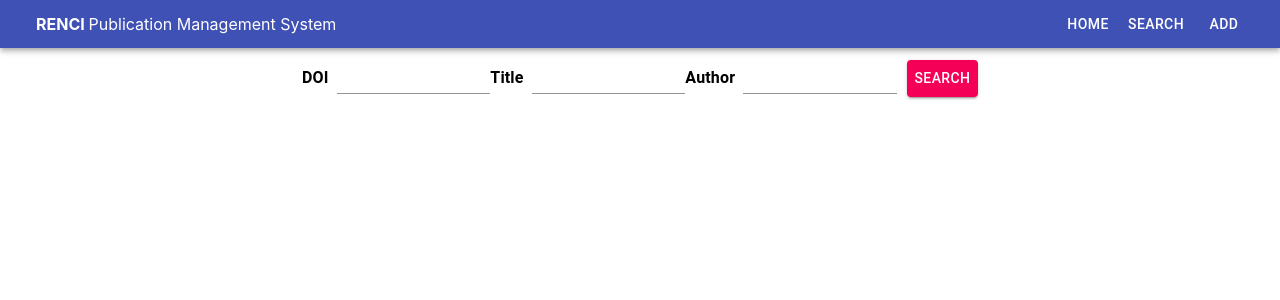
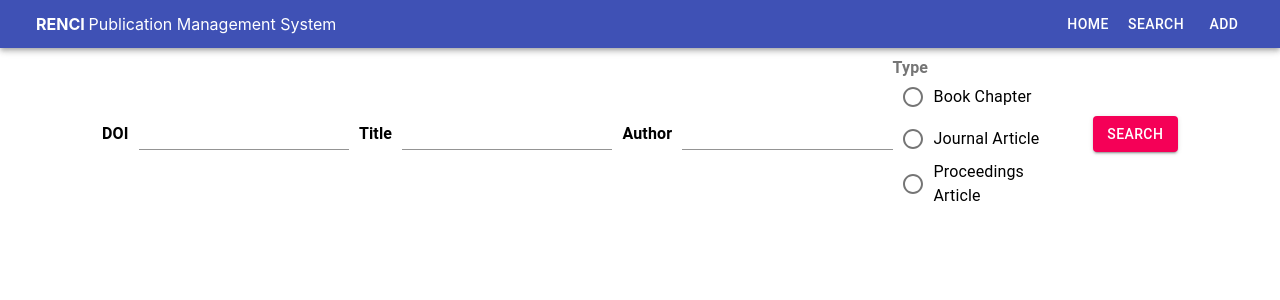
Before and after one commit to connectbo/Publication-Management-System-RENCI, a React (Create React App) app in the folder frontend/: page /search in a window 1280 px wide. Shown: the top 300 px of the page. Built offline with nearby package versions, Linux system fonts and the light colour scheme.

Commit message:
Added Radio Button Group

```diff
--- a/frontend/src/components/Home.js
+++ b/frontend/src/components/Home.js
@@ -1,5 +1,5 @@
 import React, { useState, useEffect } from 'react';
-import { BrowserRouter as Link } from 'react-router-dom';
+//import { BrowserRouter as Link } from 'react-router-dom';
 import { makeStyles } from '@material-ui/core/styles';
 import Container from '@material-ui/core/Container';
 import Card from '@material-ui/core/Card';
--- a/frontend/src/components/Search.js
+++ b/frontend/src/components/Search.js
@@ -1,5 +1,5 @@
 import React, { useState } from 'react';
-import { BrowserRouter as Link } from 'react-router-dom';
+//import { BrowserRouter as Link } from 'react-router-dom';
 import { makeStyles } from '@material-ui/core/styles';
 import Container from '@material-ui/core/Container';
 import Card from '@material-ui/core/Card';
@@ -7,6 +7,7 @@ import CardContent from '@material-ui/core/CardContent';
 import Button from '@material-ui/core/Button';
 import Typography from '@material-ui/core/Typography';
 import Input from '@material-ui/core/Input';
+import { Radio, RadioGroup, FormLabel, FormControl, FormControlLabel } from '@material-ui/core';
 
 const useStyles = makeStyles({
   body: {
@@ -23,10 +24,10 @@ const useStyles = makeStyles({
     padding: '12px 12px',
     display: 'flex',
     alignItems: 'center',
-    width: 700,
+    width: 1100,
   },
   input: {
-    marginLeft: 8,
+    marginLeft: 10,
   }
 });
 
@@ -64,8 +65,16 @@ function Search() {
     <div>
       <Container className={classes.root}>
         <Typography><strong>DOI</strong></Typography><Input className={classes.input} id="ref" type="text" value={ref} onChange={handlerefChange}></Input>
-        <Typography><strong>Title</strong></Typography><Input className={classes.input} id="title" type="text" value={title} onChange={handleTitleChange}></Input>
-        <Typography><strong>Author</strong></Typography><Input className={classes.input} id="author" type="text" value={author} onChange={handleAuthorChange}></Input>
+        <Typography className={classes.input}><strong>Title</strong></Typography><Input className={classes.input} id="title" type="text" value={title} onChange={handleTitleChange}></Input>
+        <Typography className={classes.input}><strong>Author</strong></Typography><Input className={classes.input} id="author" type="text" value={author} onChange={handleAuthorChange}></Input>
+        <FormControl>
+          <FormLabel><strong>Type</strong></FormLabel>
+        <RadioGroup className={classes.input}>
+          <FormControlLabel value="female" control={<Radio />} label="Book Chapter"></FormControlLabel>
+          <FormControlLabel value="female" control={<Radio />} label="Journal Article"></FormControlLabel>
+          <FormControlLabel value="female" control={<Radio />} label="Proceedings Article"></FormControlLabel>
+        </RadioGroup>
+        </FormControl>
         {/* <Typography><strong>Type</strong></Typography><Input className={classes.input} id="type" type="text" value={author} onChange={handleAuthorChange}></Input> */}
         <Button className={classes.subButton} variant="contained" color="secondary" onClick={handleSubmit}>
           Search </Button>
```
